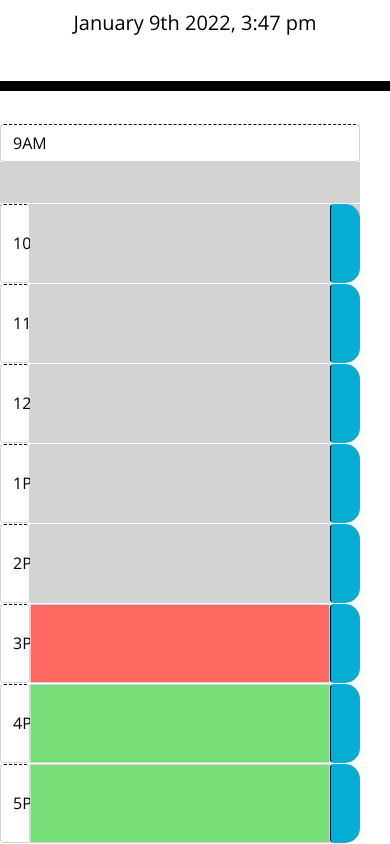
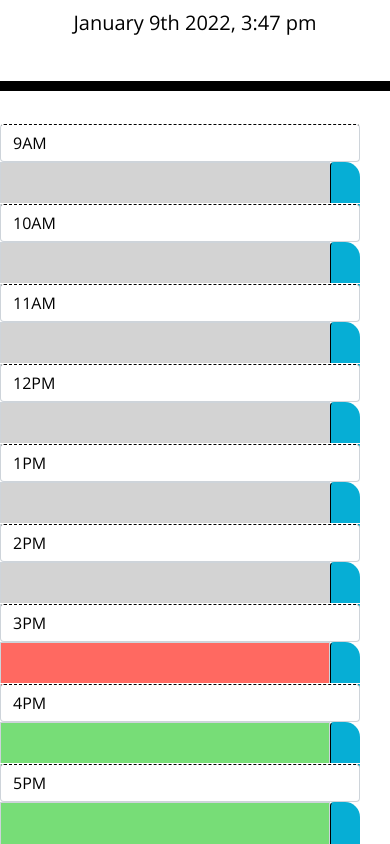
Before and after one commit to natejboucher/work-day-scheduler, a plain HTML site: page index.html in a window 390 px wide. Shown: the part 256-1100 px from the top of the page. Drawn offline with nearby package versions, Linux system fonts and the light colour scheme; a web font is replaced by a local one.

Commit message:
final touches

```diff
--- a/assets/js/script.js
+++ b/assets/js/script.js
@@ -14,6 +14,7 @@ function loadData() {
     };
 }
 
+//function to set background color
 function textColor(hour, currentHour, textArea)  {
     if (hour < currentHour)  {
         textArea.addClass("past");
--- a/index.html
+++ b/index.html
@@ -26,47 +26,47 @@
             <div class="input-group row">
                 <div class="input-group-text hour col-12 col-md-1">9AM</div>
                 <textarea class="form-control past col-12 col-md-10" id="hour-9"></textarea>
-                <button type="submit" class="btn saveBtn col-12 col-md-1" data-timeblock="0"><span class="oi oi-book"></span></button>
+                <button type="submit" class="btn saveBtn col-1"><span class="oi oi-book"></span></button>
             </div>
             <div class="input-group row">
-                <div class="input-group-text hour col-1">10AM</div>
-                <textarea class="form-control past col-10" id="hour-10"></textarea>
-                <button type="submit" class="btn saveBtn col-1" data-timeblock="1"><span class="oi oi-book"></span></button>
+                <div class="input-group-text hour col-12 col-md-1">10AM</div>
+                <textarea class="form-control past col-12 col-md-10" id="hour-10"></textarea>
+                <button type="submit" class="btn saveBtn col-1"><span class="oi oi-book"></span></button>
             </div>
             <div class="input-group row">
-                <div class="input-group-text hour col-1">11AM</div>
-                <textarea class="form-control past col-10" id="hour-11"></textarea>
-                <button type="submit" class="btn saveBtn col-1" data-timeblock="2"><span class="oi oi-book"></span></button>
+                <div class="input-group-text hour col-12 col-md-1">11AM</div>
+                <textarea class="form-control past col-12 col-md-10" id="hour-11"></textarea>
+                <button type="submit" class="btn saveBtn col-1"><span class="oi oi-book"></span></button>
             </div>
             <div class="input-group row">
-                <div class="input-group-text hour col-1">12PM</div>
-                <textarea class="form-control past col-10" id="hour-12"></textarea>
-                <button type="submit" class="btn saveBtn col-1" data-timeblock="3"><span class="oi oi-book"></span></button>
+                <div class="input-group-text hour col-12 col-md-1">12PM</div>
+                <textarea class="form-control past col-12 col-md-10" id="hour-12"></textarea>
+                <button type="submit" class="btn saveBtn col-1"><span class="oi oi-book"></span></button>
             </div>
             <div class="input-group row">
-                <div class="input-group-text hour col-1">1PM</div>
-                <textarea class="form-control past col-10" id="hour-13"></textarea>
-                <button type="submit" class="btn saveBtn col-1" data-timeblock="4"><span class="oi oi-book"></span></button>
+                <div class="input-group-text hour col-12 col-md-1">1PM</div>
+                <textarea class="form-control past col-12 col-md-10" id="hour-13"></textarea>
+                <button type="submit" class="btn saveBtn col-1"><span class="oi oi-book"></span></button>
             </div>
             <div class="input-group row">
-                <div class="input-group-text hour col-1">2PM</div>
-                <textarea class="form-control past col-10" id="hour-14"></textarea>
-                <button type="submit" class="btn saveBtn col-1" data-timeblock="5"><span class="oi oi-book"></span></button>
+                <div class="input-group-text hour col-12 col-md-1">2PM</div>
+                <textarea class="form-control past col-12 col-md-10" id="hour-14"></textarea>
+                <button type="submit" class="btn saveBtn col-1"><span class="oi oi-book"></span></button>
             </div>
             <div class="input-group row">
-                <div class="input-group-text hour col-1">3PM</div>
-                <textarea class="form-control past col-10" id="hour-15"></textarea>
-                <button type="submit" class="btn saveBtn col-1" data-timeblock="6"><span class="oi oi-book"></span></button>
+                <div class="input-group-text hour col-12 col-md-1">3PM</div>
+                <textarea class="form-control past col-12 col-md-10" id="hour-15"></textarea>
+                <button type="submit" class="btn saveBtn col-1"><span class="oi oi-book"></span></button>
             </div>
             <div class="input-group row">
-                <div class="input-group-text hour col-1">4PM</div>
-                <textarea class="form-control past col-10" id="hour-16"></textarea>
-                <button type="submit" class="btn saveBtn col-1" data-timeblock="7"><span class="oi oi-book"></span></button>
+                <div class="input-group-text hour col-12 col-md-1">4PM</div>
+                <textarea class="form-control past col-12 col-md-10" id="hour-16"></textarea>
+                <button type="submit" class="btn saveBtn col-1"><span class="oi oi-book"></span></button>
             </div>
             <div class="input-group row">
-                <div class="input-group-text hour col-1">5PM</div>
-                <textarea class="form-control past col-10" id="hour-17"></textarea>
-                <button type="submit" class="btn saveBtn col-1" data-timeblock="8"><span class="oi oi-book"></span></button>
+                <div class="input-group-text hour col-12 col-md-1">5PM</div>
+                <textarea class="form-control past col-12 col-md-10" id="hour-17"></textarea>
+                <button type="submit" class="btn saveBtn col-1"><span class="oi oi-book"></span></button>
             </div>
     </div>
 
```
Also changed, not shown: assets/images/screenshot.png (added), 1 other file.
